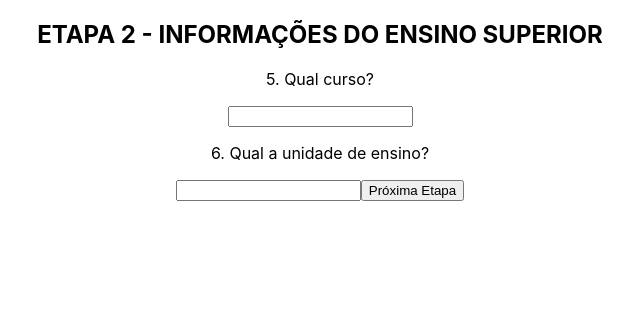
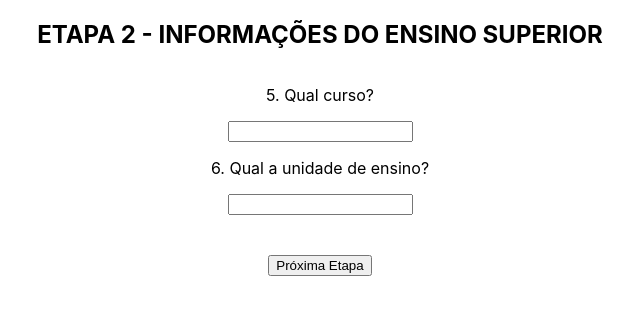
Before and after one commit to future4code/Edgard-Finotti, a React (Create React App) app in the folder quinzena6/labenuForms/labenuforms/: page / in a window 1280 px wide. Both pictures are taken after a click on the button "Próxima Etapa". Shown: the top 314 px of the page, without its empty margins (320-960 px from the left). Built offline with nearby package versions, Linux system fonts and the light colour scheme.

Commit message:
Criado o restante dos componentes que faltam e usado styled components neles.

```diff
--- a/quinzena6/labenuForms/labenuforms/src/App.js
+++ b/quinzena6/labenuForms/labenuforms/src/App.js
@@ -1,6 +1,5 @@
-import logo from './logo.svg';
+
 import './App.css';
-import DadosGerais from './components/DadosGerais/DadosGerais';
 import Formulario from './components/Formulario/Formulario';
 
 
--- a/quinzena6/labenuForms/labenuforms/src/components/DadosGerais/DadosGerais.js
+++ b/quinzena6/labenuForms/labenuforms/src/components/Etapa01/Etapa01.js
@@ -1,6 +1,6 @@
 import React  from 'react'
 import styled from 'styled-components'
-import InformacoesEnsinoSuperior from '../InformacoesEnsinoSuperior/InformacoesEnsinoSuperior'
+import Etapa02 from '../Etapa02/Etapa02'
 
 const ContainerDadosGerais = styled.div`
     display: flex;
@@ -26,7 +26,7 @@ const ButtonProximaEtapa = styled.button`
     margin-top: 40px;
 `
 
-class DadosGerais extends React.Component {
+class Etapa01 extends React.Component {
 
     state = {
         nome: "",
@@ -89,7 +89,7 @@ class DadosGerais extends React.Component {
             />
 
             <Pergunta>{this.props.perguntaEscolaridade}</Pergunta>
-            <SelectEscolaridade value={this.state.select} onChange={this.onChangeSelect}>
+            <SelectEscolaridade value={this.state.escolaridade} onChange={this.onChangeSelect}>
                 <option value="medioIncompleto" >Ensino Médio Incompleto</option>
                 <option value="medioCompleto">Ensino Médio Completo</option>
                 <option value="superiorIncompleto">Ensino Superior Incompleto</option>
@@ -105,4 +105,4 @@ class DadosGerais extends React.Component {
     }
 }
 
-export default DadosGerais
+export default Etapa01
--- /dev/null
+++ b/quinzena6/labenuForms/labenuforms/src/components/Etapa02/Etapa02.js
@@ -0,0 +1,66 @@
+import React  from 'react'
+import styled from 'styled-components'
+
+const DivisaoEtapa2 = styled.div`
+    display: flex;
+    flex-direction: column;
+    align-items: center;
+`
+const Titulo = styled.h2`
+
+`
+
+const Pergunta = styled.p`
+
+`
+
+const InputPergunta = styled.input`
+
+`
+
+const BotaoProximaEtapa = styled.button`
+    margin-top: 40px;
+`
+
+class Etapa02 extends React.Component {
+
+    state = {
+        curso: "",
+        unidade: ""
+    }
+
+    onChangeCurso = (event) => {
+        this.setState({
+            curso: event.target.value
+        })
+    }
+
+    onChangeUnidade = (event) => {
+        this.setState({
+            unidade: event.target.value
+        })
+    }
+
+
+    render () {
+        return <DivisaoEtapa2>
+            <Titulo>{this.props.titulo}</Titulo>
+
+            <Pergunta>{this.props.perguntaCurso}</Pergunta>
+            <InputPergunta
+                value={this.state.curso}
+                onChange={this.onChangeCurso}
+            />
+
+            <Pergunta>{this.props.perguntaUnidade}</Pergunta>
+            <InputPergunta
+                value={this.state.unidade}
+                onChange={this.onChangeUnidade}
+            />
+
+            <BotaoProximaEtapa onClick={this.props.onClick}>Próxima Etapa</BotaoProximaEtapa>
+        </DivisaoEtapa2>
+    }
+}
+
+export default Etapa02
--- /dev/null
+++ b/quinzena6/labenuForms/labenuforms/src/components/Etapa03/Etapa03.js
@@ -0,0 +1,69 @@
+import React  from 'react'
+import styled from 'styled-components'
+
+const DivisaoEtapa3 = styled.div`
+    display: flex;
+    flex-direction: column;
+    align-items: center;
+`
+const Titulo = styled.h2`
+
+`
+
+const Pergunta = styled.p`
+
+`
+
+const InputPergunta = styled.input`
+
+`
+
+const SelectCursoComplementar = styled.select`
+
+`
+const ButtonProximaEtapa = styled.button`
+    margin-top: 40px;
+`
+
+class Etapa03 extends React.Component {
+
+    state = {
+        motivoNãoTerminou: "",
+        cursoComplementar: "nenhum"
+    }
+
+    onChangeMotivo = (event) => {
+        this.setState({
+            motivoNãoTerminou: event.target.value
+        })
+    }
+
+    onChangeSelect = (event) => {
+        this.setState({cursoComplementar: event.target.value})
+    }
+
+    render()  {
+        return <DivisaoEtapa3>
+            <Titulo>{this.props.titulo}</Titulo>
+
+            <Pergunta>{this.props.perguntaMotivoNãoTerminou}</Pergunta>
+            <InputPergunta
+                value={this.state.motivoNãoTerminou}
+                onChange={this.onChangeMotivo}
+            />
+
+            <Pergunta>{this.props.perguntaCursoComplementar}</Pergunta>
+            <SelectCursoComplementar value={this.state.cursoComplementar} onChange={this.onChangeSelect} >
+                <option value="nenhum" >Nenhum</option>
+                <option value="tecnico">Curso Técnico</option>
+                <option value="ingles">Curso de Inglês</option>
+            </SelectCursoComplementar>
+
+            <ButtonProximaEtapa onClick={this.props.onClick}>Próxima Etapa</ButtonProximaEtapa>
+        </DivisaoEtapa3>
+    }
+
+
+}
+
+export default Etapa03
--- /dev/null
+++ b/quinzena6/labenuForms/labenuforms/src/components/Etapa04/Etapa04.js
@@ -0,0 +1,28 @@
+import React  from 'react'
+import styled from 'styled-components'
+
+const DivisaoEtapa4 = styled.div`
+    display: flex;
+    flex-direction: column;
+    align-items: center;
+`
+
+const Titulo = styled.h2`
+
+`
+
+const TextoAgradecimento = styled.p`
+
+`
+
+class Etapa04 extends React.Component {
+
+    render() {
+        return <DivisaoEtapa4>
+            <Titulo>{this.props.titulo}</Titulo>
+            <TextoAgradecimento>{this.props.textoAgradecimento}</TextoAgradecimento>
+        </DivisaoEtapa4>
+    }
+}
+
+export default Etapa04
--- a/quinzena6/labenuForms/labenuforms/src/components/Formulario/Formulario.js
+++ b/quinzena6/labenuForms/labenuforms/src/components/Formulario/Formulario.js
@@ -1,6 +1,8 @@
 import React  from 'react'
-import DadosGerais from '../DadosGerais/DadosGerais'
-import InformacoesEnsinoSuperior from '../InformacoesEnsinoSuperior/InformacoesEnsinoSuperior'
+import Etapa01 from '../Etapa01/Etapa01'
+import Etapa02 from '../Etapa02/Etapa02'
+import Etapa03 from '../Etapa03/Etapa03'
+import Etapa04 from '../Etapa04/Etapa04'
 
 class Formulario extends React.Component {
 
@@ -16,7 +18,7 @@ class Formulario extends React.Component {
 
         let componenteFormulario
         if(this.state.etapaFormulario === 1) {
-            componenteFormulario = <DadosGerais
+            componenteFormulario = <Etapa01
                 titulo= {"ETAPA 1 - DADOS GERAIS"}
                 perguntaNome= {"1. Qual o seu nome ?" }
                 perguntaIdade= {"2. Qual a sua idade ?" }
@@ -25,10 +27,23 @@ class Formulario extends React.Component {
                 onClick={this.aoEnviar}
             />
         } else if(this.state.etapaFormulario === 2) {
-            componenteFormulario = <InformacoesEnsinoSuperior
+            componenteFormulario = <Etapa02
                 titulo={"ETAPA 2 - INFORMAÇÕES DO ENSINO SUPERIOR"}
                 perguntaCurso= {"5. Qual curso?"}
                 perguntaUnidade= {"6. Qual a unidade de ensino?"}
+                onClick={this.aoEnviar}
+            />
+        }else if(this.state.etapaFormulario === 3) {
+            componenteFormulario = <Etapa03
+                titulo={"ETAPA 3 - INFORMAÇÕES GERAIS DE ENSINO"}
+                perguntaMotivoNãoTerminou={"5. Por que você não terminou um curso de graduação?"}
+                perguntaCursoComplementar={"6. Você fez algum curso complementar?"}
+                onClick={this.aoEnviar}
+            />
+        }else if(this.state.etapaFormulario === 4) {
+            componenteFormulario = <Etapa04
+                titulo={"O FORMULÁRIO ACABOU"}
+                textoAgradecimento={"Muito obrigado por participar! Entraremos em contato!"}
             />
         }
 
--- a/quinzena6/labenuForms/labenuforms/src/components/InformacoesEnsinoSuperior/InformacoesEnsinoSuperior.js
+++ /dev/null
@@ -1,44 +0,0 @@
-import React  from 'react'
-
-class InformacoesEnsinoSuperior extends React.Component {
-
-    state = {
-        curso: "",
-        unidade: ""
-    }
-
-    onChangeCurso = (event) => {
-        this.setState({
-            curso: event.target.value
-        })
-    }
-
-    onChangeUnidade = (event) => {
-        this.setState({
-            unidade: event.target.value
-        })
-    }
-
-
-    render () {
-        return <div>
-            <h2>{this.props.titulo}</h2>
-
-            <p>{this.props.perguntaCurso}</p>
-            <input
-                value={this.state.curso}
-                onChange={this.onChangeCurso}
-            />
-
-            <p>{this.props.perguntaUnidade}</p>
-            <input
-                value={this.state.unidade}
-                onChange={this.onChangeUnidade}
-            />
-
-            <button>Próxima Etapa</button>
-        </div>
-    }
-}
-
-export default InformacoesEnsinoSuperior
```
